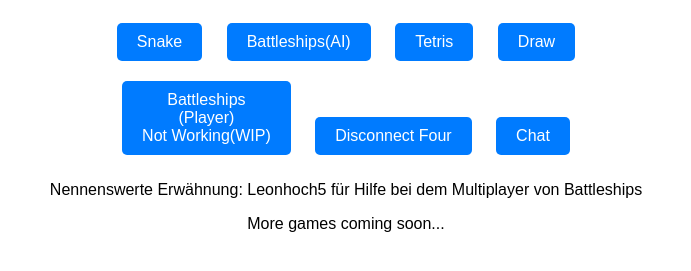
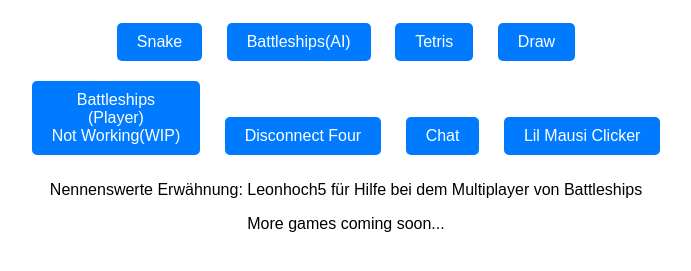
Before and after one commit to NicTrixx23-2/games-hub, a plain HTML site: page index.html in a window 1280 px wide. Shown: the part 129-400 px from the top of the page, without its empty margins (294-985 px from the left). Drawn offline with Linux system fonts and the light colour scheme.

Commit message:
Update index.html

```diff
--- a/index.html
+++ b/index.html
@@ -40,6 +40,7 @@
     <a href="https://nictrixx23-2.github.io/games-hub" class="game-link">Battleships<br>(Player)<br>Not Working(WIP)</a>
     <a href="https://nictrixx23-2.github.io/disconnect-four/" class="game-link">Disconnect Four</a>
     <a href="http://chat-nictrix.glitch.me/" class="game-link">Chat</a>
+    <a href="https://nictrixx23-2.github.io/12./" class="game-link">Lil Mausi Clicker</a>
     <p>Nennenswerte Erwähnung: Leonhoch5 für Hilfe bei dem Multiplayer von Battleships</p>
 
     <p>More games coming soon...</p>
```
